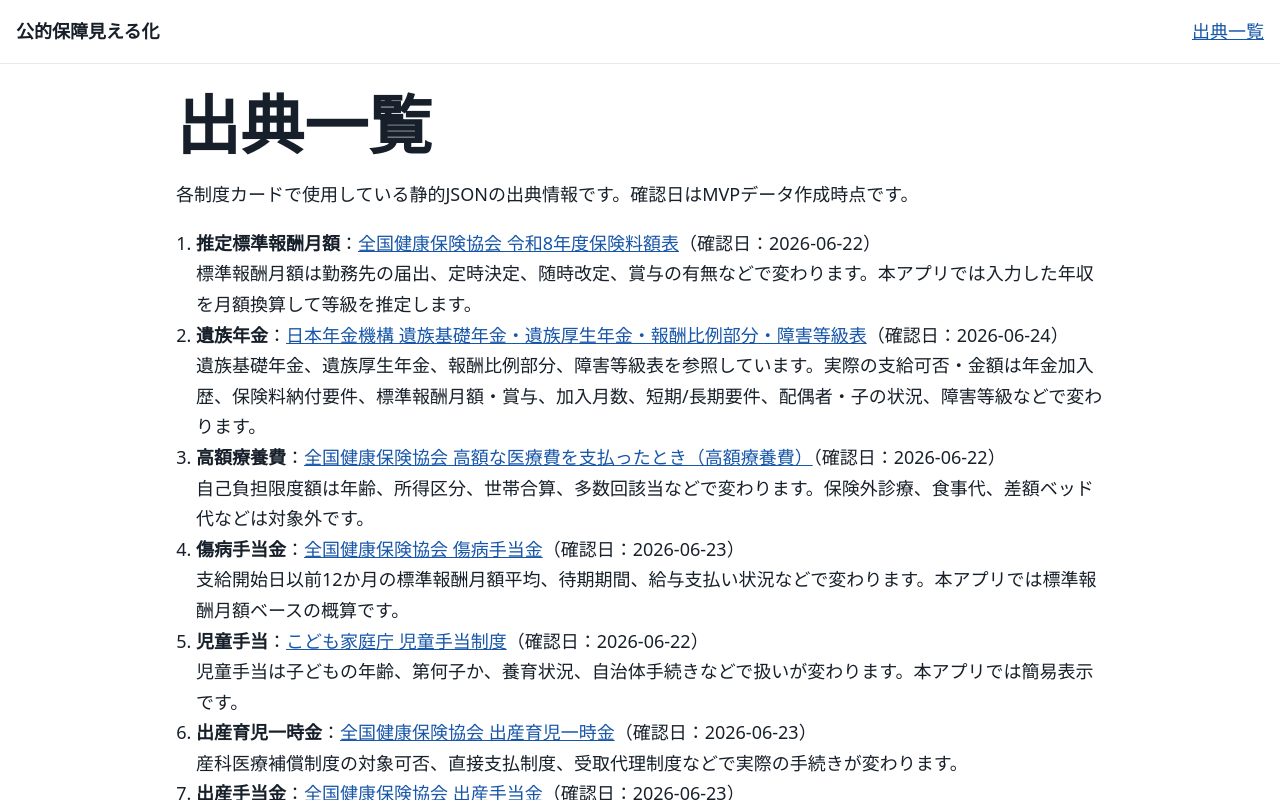
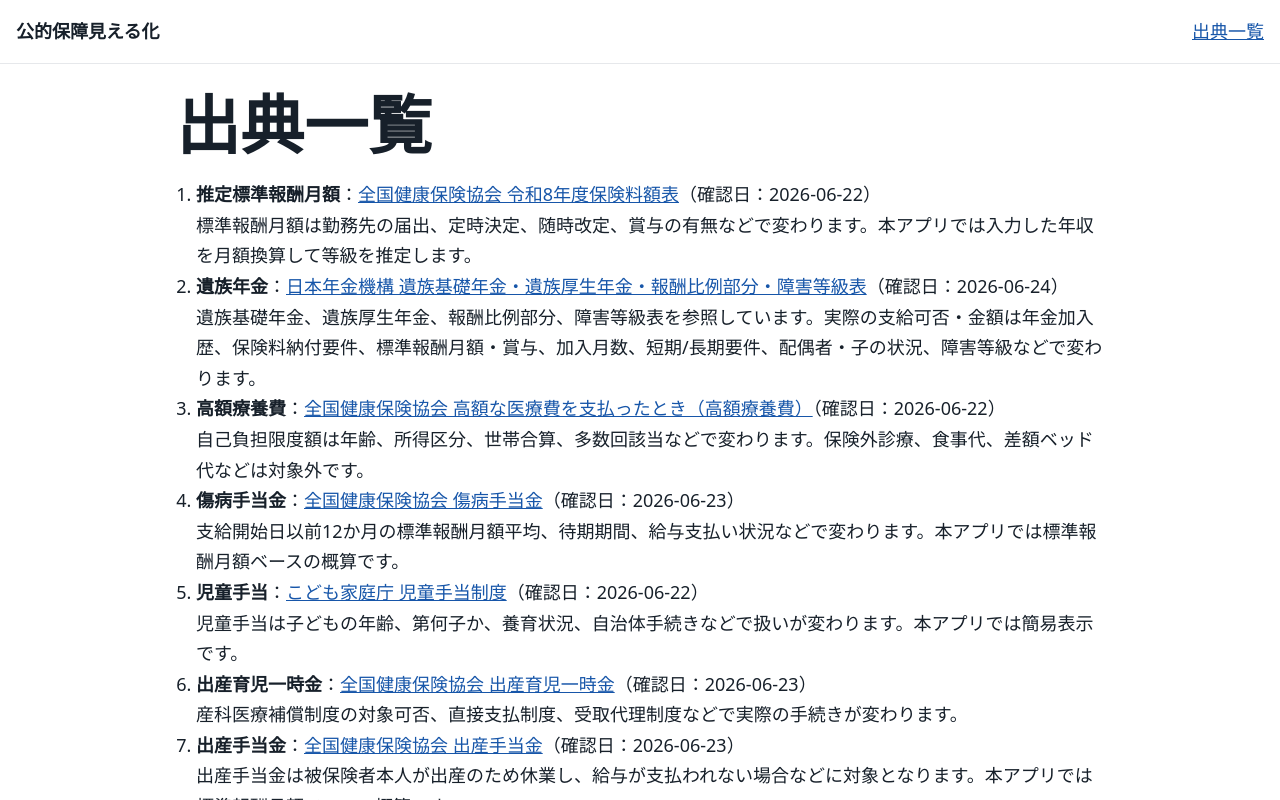
Before and after one commit to dokechi/kouteki-hosho, a Next.js app: page /sources in a window 1280 px wide. Shown: the top 800 px of the page. Built offline with nearby package versions, Linux system fonts and the light colour scheme.

Commit message:
Remove explanatory paragraph from SourcesPage
Removed a paragraph explaining the source information.

```diff
--- a/src/app/sources/page.tsx
+++ b/src/app/sources/page.tsx
@@ -4,7 +4,6 @@ export default function SourcesPage() {
   return (
     <section>
       <h1>出典一覧</h1>
-      <p>各制度カードで使用している静的JSONの出典情報です。確認日はMVPデータ作成時点です。</p>
       <ol className="sourceList">
         {sourceBenefits.map((benefit) => (
           <li key={benefit.id}>
```
